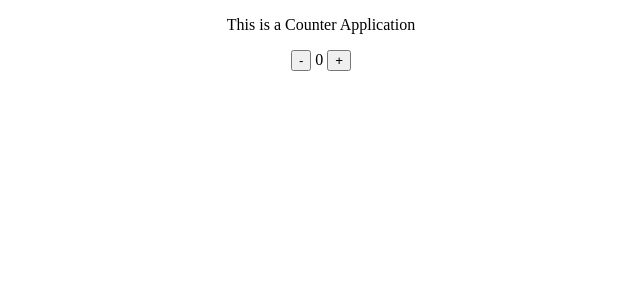
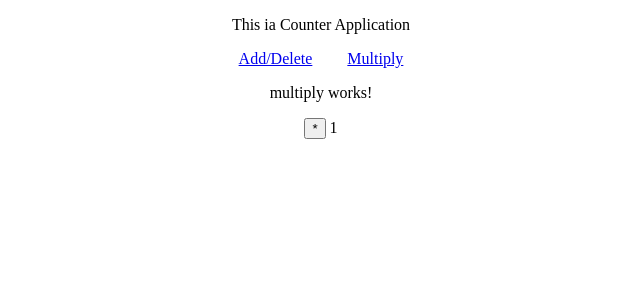
Before and after one commit to HarikaGonela/CounterApp, an Angular app: page /multiply in a window 1280 px wide. Shown: the top 300 px of the page, without its empty margins (319-959 px from the left). Built offline with nearby package versions, Linux system fonts and the light colour scheme.

Commit message:
Task 2: Routing - Add/Delete/Multiply

```diff
--- /dev/null
+++ b/src/app/add-delete/add-delete.component.css
@@ -0,0 +1,3 @@
+.container{
+    text-align: center;
+}
--- /dev/null
+++ b/src/app/add-delete/add-delete.component.html
@@ -0,0 +1,8 @@
+<p>add-delete works!</p>
+<div class="container">
+    <div class="counter">
+        <button class="decrement" (click)="decrement()">-</button>
+        {{counter}}
+        <button class="increment" (click)="increment()">+</button>
+    </div>
+</div>
--- /dev/null
+++ b/src/app/add-delete/add-delete.component.ts
@@ -0,0 +1,24 @@
+import { Component, OnInit } from '@angular/core';
+
+@Component({
+  selector: 'app-add-delete',
+  templateUrl: './add-delete.component.html',
+  styleUrls: ['./add-delete.component.css']
+})
+export class AddDeleteComponent implements OnInit {
+
+  constructor() { }
+
+  ngOnInit(): void {
+  }
+
+  counter = 0;
+
+  decrement(){
+    this.counter = this.counter-2;
+  }
+  increment(){
+    this.counter = this.counter+2;
+  }
+
+}
--- /dev/null
+++ b/src/app/app-routing.module.ts
@@ -0,0 +1,16 @@
+import { NgModule } from '@angular/core';
+import { AddDeleteComponent } from './add-delete/add-delete.component';
+import { RouterModule, Routes } from '@angular/router';
+import { MultiplyComponent } from './multiply/multiply.component';
+import { AppComponent } from './app.component';
+
+const routes : Routes = [ {path: 'add-delete', component : AddDeleteComponent},
+{path: 'multiply', component : MultiplyComponent}
+]
+
+@NgModule({
+  declarations: [],
+  imports: [RouterModule.forRoot(routes)],
+  exports: [RouterModule]
+})
+export class AppRoutingModule { }
--- a/src/app/app.component.html
+++ b/src/app/app.component.html
@@ -1,8 +1,8 @@
 <div class="container">
- <p>This is a Counter Application</p>
- <div class="counter">
-  <button class="decrement" (click)="decrement()">-</button>
-  {{counter}}
-  <button class="increment" (click)="increment()">+</button>
- </div>
+<p>This ia Counter Application</p>
+<nav>
+    <a routerLink="/add-delete" style="margin-right:35px">Add/Delete</a>
+    <a routerLink="/multiply">Multiply</a>
+</nav>
+<router-outlet></router-outlet>
 </div>
--- a/src/app/app.component.ts
+++ b/src/app/app.component.ts
@@ -7,13 +7,4 @@ import { Component } from '@angular/core';
 })
 export class AppComponent {
   title = 'CounterApp';
-  counter = 0;
-
-  decrement(){
-    this.counter = this.counter-2;
-  }
-  increment(){
-    this.counter = this.counter+2;
-  }
-
 }
--- /dev/null
+++ b/src/app/multiply/multiply.component.html
@@ -0,0 +1,8 @@
+
+<div class="container">
+    <p>multiply works!</p>
+    <div class="counter">
+        <button class="multiply" (click)="multiply()">*</button>
+        {{counter}}
+    </div>
+</div>
--- /dev/null
+++ b/src/app/multiply/multiply.component.ts
@@ -0,0 +1,20 @@
+import { Component, OnInit } from '@angular/core';
+
+@Component({
+  selector: 'app-multiply',
+  templateUrl: './multiply.component.html',
+  styleUrls: ['./multiply.component.css']
+})
+export class MultiplyComponent implements OnInit {
+
+  counter = 1;
+  constructor() { }
+
+  ngOnInit(): void {
+  }
+
+  multiply(){
+    this.counter = this.counter + (this.counter *2);
+  }
+
+}
```
Also changed, not shown: src/app/app.module.ts (+8 -2 lines), src/app/multiply/multiply.component.css (added), 2 other files (tests, documents, lock files or other folders).
